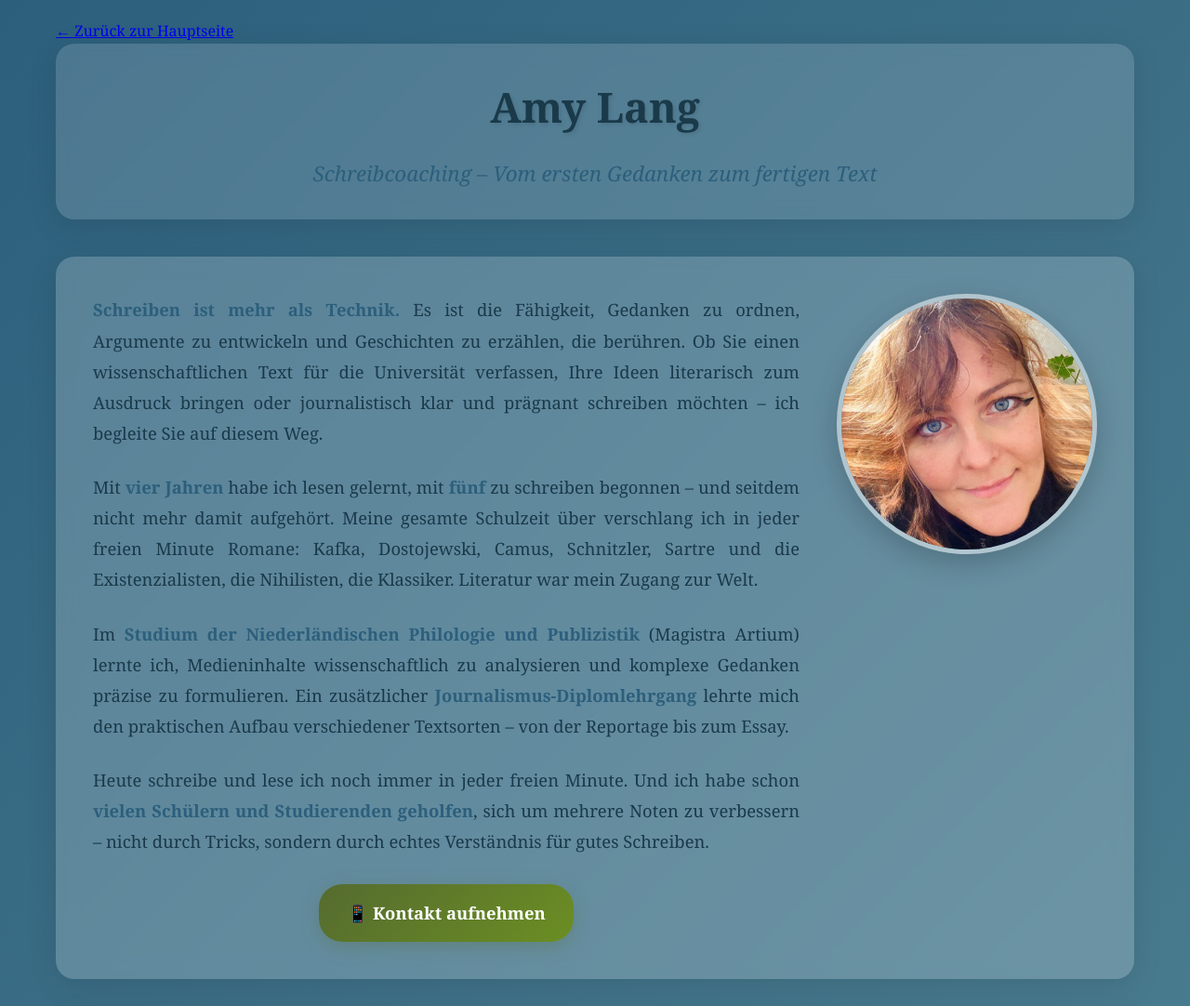
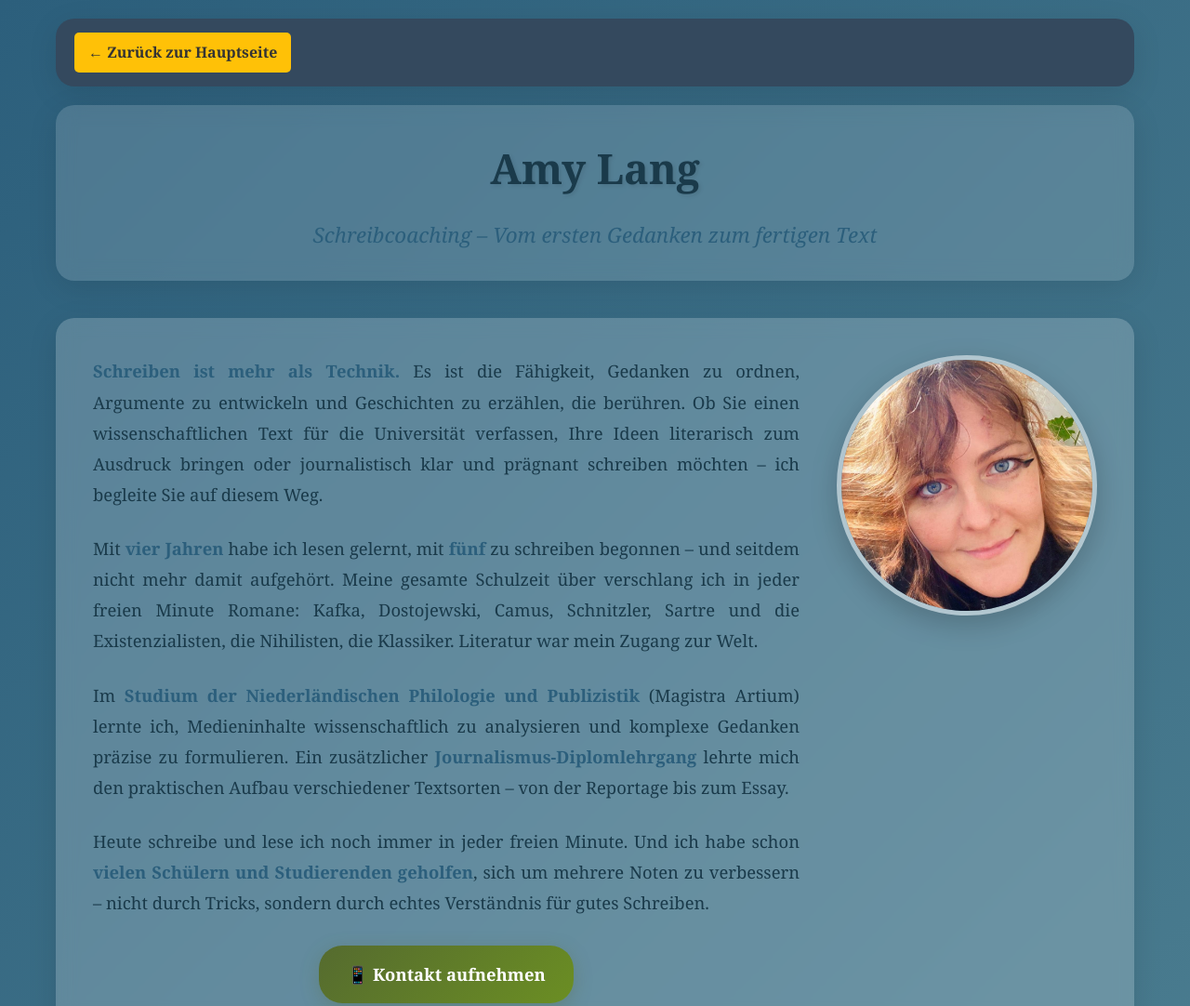
Before and after one commit to AmyFabijenna/scitext, a plain HTML site: page index.html in a window 1280 px wide. Shown: the top 1082 px of the page at 93% size. Drawn offline with Linux system fonts and the light colour scheme.

Commit message:
Add files via upload

```diff
--- a/index.html
+++ b/index.html
@@ -54,6 +54,41 @@
             max-width: 1200px;
             margin: 0 auto;
             padding: 20px;
+        }
+
+/* Obere Navigation - behalten */
+        .top-navigation {
+            background: #34495e;
+            padding: 15px 20px;
+            display: flex;
+            justify-content: space-between;
+            align-items: center;
+            border-radius: 20px;
+            margin-bottom: 20px;
+            box-shadow: 0 8px 32px rgba(0, 0, 0, 0.1);
+        }
+
+        .top-nav-links {
+            display: flex;
+            gap: 15px;
+        }
+
+        .top-nav-links a {
+            color: white;
+            text-decoration: none;
+            padding: 8px 15px;
+            border-radius: 5px;
+            transition: background 0.3s;
+            font-weight: 600;
+        }
+
+        .home-link {
+            background: #ffc107;
+            color: #333 !important;
+        }
+
+        .home-link:hover {
+            background: #e0a800;
         }
 
 
```
